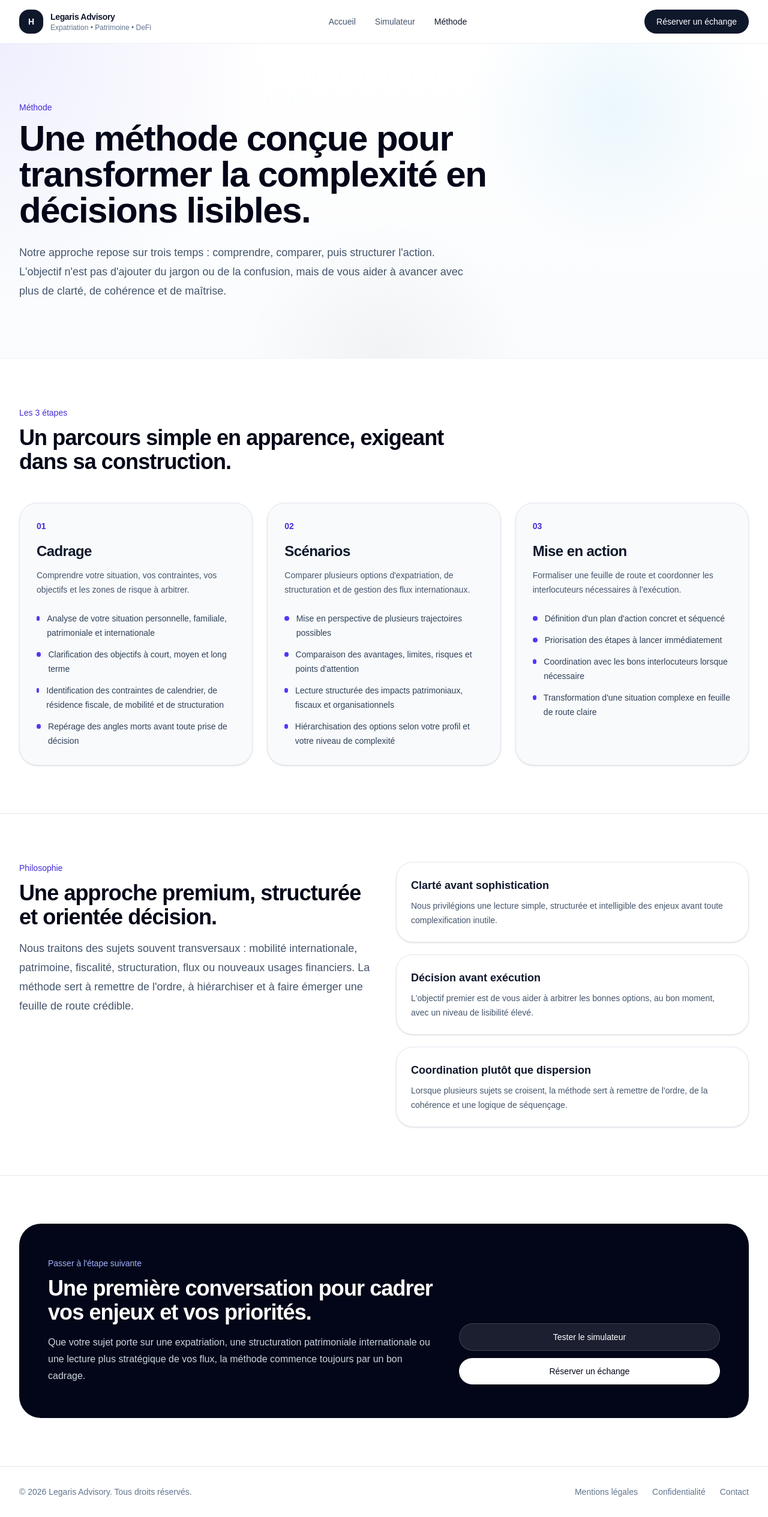
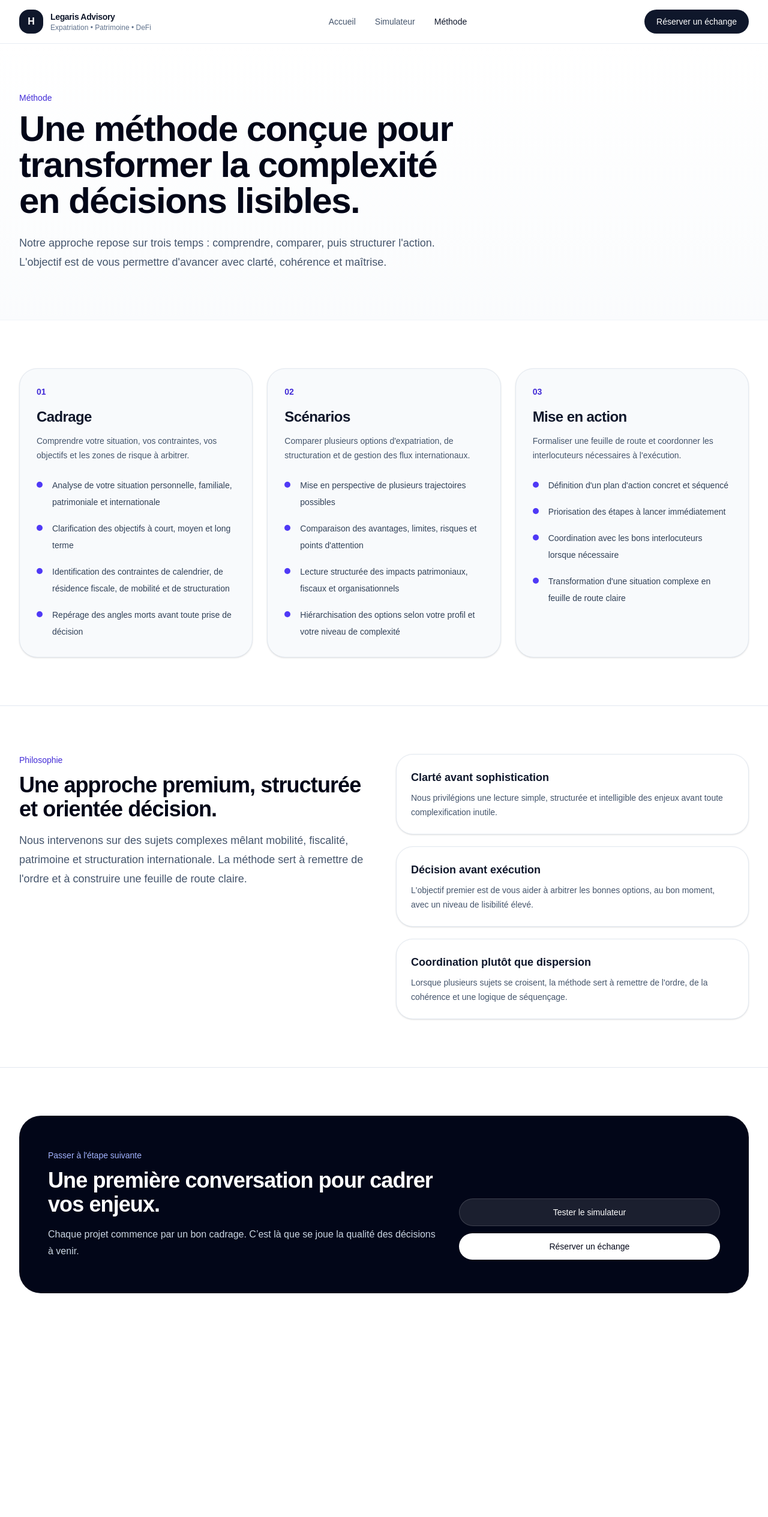
Before and after one commit to julien7paris/legaris-site, a Next.js app: page /methode in a window 1280 px wide. Shown: the whole page at 60% size. After the commit the page ends 2236 px from the top, so only its background shows below. Built offline with nearby package versions, Linux system fonts and the light colour scheme.

Commit message:
fix bullets landing

```diff
--- a/app/methode/page.tsx
+++ b/app/methode/page.tsx
@@ -3,7 +3,8 @@ export default function MethodePage() {
     {
       step: "01",
       title: "Cadrage",
-      intro: "Comprendre votre situation, vos contraintes, vos objectifs et les zones de risque à arbitrer.",
+      intro:
+        "Comprendre votre situation, vos contraintes, vos objectifs et les zones de risque à arbitrer.",
       details: [
         "Analyse de votre situation personnelle, familiale, patrimoniale et internationale",
         "Clarification des objectifs à court, moyen et long terme",
@@ -14,7 +15,8 @@ export default function MethodePage() {
     {
       step: "02",
       title: "Scénarios",
-      intro: "Comparer plusieurs options d'expatriation, de structuration et de gestion des flux internationaux.",
+      intro:
+        "Comparer plusieurs options d'expatriation, de structuration et de gestion des flux internationaux.",
       details: [
         "Mise en perspective de plusieurs trajectoires possibles",
         "Comparaison des avantages, limites, risques et points d'attention",
@@ -25,7 +27,8 @@ export default function MethodePage() {
     {
       step: "03",
       title: "Mise en action",
-      intro: "Formaliser une feuille de route et coordonner les interlocuteurs nécessaires à l'exécution.",
+      intro:
+        "Formaliser une feuille de route et coordonner les interlocuteurs nécessaires à l'exécution.",
       details: [
         "Définition d'un plan d'action concret et séquencé",
         "Priorisation des étapes à lancer immédiatement",
@@ -52,26 +55,35 @@ export default function MethodePage() {
 
   return (
     <div className="min-h-screen bg-white text-slate-900">
+      {/* HEADER */}
       <header className="sticky top-0 z-50 border-b border-slate-200/80 bg-white/85 backdrop-blur">
         <div className="mx-auto flex max-w-7xl items-center justify-between px-6 py-4 lg:px-8">
           <a href="/" className="flex items-center gap-3">
-            <div className="flex h-10 w-10 items-center justify-center rounded-2xl bg-slate-900 text-sm font-semibold text-white shadow-sm">
+            <div className="flex h-10 w-10 items-center justify-center rounded-2xl bg-slate-900 text-white font-semibold">
               H
             </div>
             <div>
               <p className="text-sm font-semibold tracking-tight">Legaris Advisory</p>
-              <p className="text-xs text-slate-500">Expatriation • Patrimoine • DeFi</p>
+              <p className="text-xs text-slate-500">
+                Expatriation • Patrimoine • DeFi
+              </p>
             </div>
           </a>
 
           <nav className="hidden items-center gap-8 md:flex">
-            <a href="/" className="text-sm text-slate-600 transition hover:text-slate-950">
+            <a href="/" className="text-sm text-slate-600 hover:text-slate-950">
               Accueil
             </a>
-            <a href="/simulateur" className="text-sm text-slate-600 transition hover:text-slate-950">
+            <a
+              href="/simulateur"
+              className="text-sm text-slate-600 hover:text-slate-950"
+            >
               Simulateur
             </a>
-            <a href="/methode" className="text-sm text-slate-900 transition hover:text-slate-950">
+            <a
+              href="/methode"
+              className="text-sm text-slate-900 font-medium"
+            >
               Méthode
             </a>
           </nav>
@@ -85,47 +97,53 @@ export default function MethodePage() {
         </div>
       </header>
 
+      {/* HERO */}
       <main>
-        <section className="relative overflow-hidden border-b border-slate-100 bg-[linear-gradient(to_bottom,white,rgba(248,250,252,0.7))]">
-          <div className="absolute inset-0 bg-[radial-gradient(circle_at_top_left,rgba(99,102,241,0.10),transparent_32%),radial-gradient(circle_at_80%_20%,rgba(14,165,233,0.08),transparent_22%),radial-gradient(circle_at_50%_100%,rgba(15,23,42,0.04),transparent_28%)]" />
-          <div className="relative mx-auto max-w-7xl px-6 py-20 lg:px-8 lg:py-24">
-            <div className="max-w-4xl">
+        <section className="border-b border-slate-100 bg-[linear-gradient(to_bottom,white,rgba(248,250,252,0.7))]">
+          <div className="mx-auto max-w-7xl px-6 py-20 lg:px-8">
+            <div className="max-w-3xl">
               <p className="text-sm font-medium text-indigo-700">Méthode</p>
+
               <h1 className="mt-3 text-5xl font-semibold tracking-tight text-slate-950 sm:text-6xl">
                 Une méthode conçue pour transformer la complexité en décisions lisibles.
               </h1>
-              <p className="mt-6 max-w-3xl text-lg leading-8 text-slate-600">
-                Notre approche repose sur trois temps : comprendre, comparer, puis structurer
-                l'action. L'objectif n'est pas d'ajouter du jargon ou de la confusion, mais de
-                vous aider à avancer avec plus de clarté, de cohérence et de maîtrise.
+
+              <p className="mt-6 text-lg leading-8 text-slate-600">
+                Notre approche repose sur trois temps : comprendre, comparer,
+                puis structurer l'action. L'objectif est de vous permettre
+                d'avancer avec clarté, cohérence et maîtrise.
               </p>
             </div>
           </div>
         </section>
 
+        {/* STEPS */}
         <section className="mx-auto max-w-7xl px-6 py-20 lg:px-8">
-          <div className="max-w-3xl">
-            <p className="text-sm font-medium text-indigo-700">Les 3 étapes</p>
-            <h2 className="mt-3 text-3xl font-semibold tracking-tight text-slate-950 sm:text-4xl">
-              Un parcours simple en apparence, exigeant dans sa construction.
-            </h2>
-          </div>
-
-          <div className="mt-12 grid gap-6 lg:grid-cols-3">
+          <div className="grid gap-6 lg:grid-cols-3">
             {steps.map((item) => (
               <div
                 key={item.step}
                 className="rounded-[30px] border border-slate-200 bg-slate-50 p-7 shadow-sm"
               >
-                <div className="text-sm font-semibold text-indigo-700">{item.step}</div>
-                <h3 className="mt-4 text-2xl font-semibold tracking-tight">{item.title}</h3>
-                <p className="mt-3 text-sm leading-6 text-slate-600">{item.intro}</p>
+                <div className="text-sm font-semibold text-indigo-700">
+                  {item.step}
+                </div>
 
-                <div className="mt-6 space-y-3">
+                <h3 className="mt-4 text-2xl font-semibold tracking-tight">
+                  {item.title}
+                </h3>
+
+                <p className="mt-3 text-sm leading-6 text-slate-600">
+                  {item.intro}
+                </p>
+
+                <div className="mt-6 space-y-4">
                   {item.details.map((detail) => (
-                    <div key={detail} className="flex items-start gap-3">
-                      <div className="mt-2 h-2 w-2 rounded-full bg-indigo-600" />
-                      <p className="text-sm leading-6 text-slate-700">{detail}</p>
+                    <div key={detail} className="flex items-start gap-4">
+                      <div className="mt-2 h-2.5 w-2.5 shrink-0 rounded-full bg-indigo-600" />
+                      <p className="text-sm leading-7 text-slate-700">
+                        {detail}
+                      </p>
                     </div>
                   ))}
                 </div>
@@ -134,19 +152,24 @@ export default function MethodePage() {
           </div>
         </section>
 
+        {/* PRINCIPES */}
         <section className="border-y border-slate-200 bg-white">
           <div className="mx-auto max-w-7xl px-6 py-20 lg:px-8">
             <div className="grid gap-10 lg:grid-cols-[1fr_1fr]">
               <div>
-                <p className="text-sm font-medium text-indigo-700">Philosophie</p>
+                <p className="text-sm font-medium text-indigo-700">
+                  Philosophie
+                </p>
+
                 <h2 className="mt-3 text-3xl font-semibold tracking-tight text-slate-950 sm:text-4xl">
                   Une approche premium, structurée et orientée décision.
                 </h2>
+
                 <p className="mt-4 text-lg leading-8 text-slate-600">
-                  Nous traitons des sujets souvent transversaux : mobilité internationale,
-                  patrimoine, fiscalité, structuration, flux ou nouveaux usages financiers.
-                  La méthode sert à remettre de l'ordre, à hiérarchiser et à faire émerger une
-                  feuille de route crédible.
+                  Nous intervenons sur des sujets complexes mêlant mobilité,
+                  fiscalité, patrimoine et structuration internationale.
+                  La méthode sert à remettre de l'ordre et à construire une
+                  feuille de route claire.
                 </p>
               </div>
 
@@ -157,7 +180,9 @@ export default function MethodePage() {
                     className="rounded-[28px] border border-slate-200 bg-white p-6 shadow-sm"
                   >
                     <h3 className="text-lg font-semibold">{item.title}</h3>
-                    <p className="mt-2 text-sm leading-6 text-slate-600">{item.text}</p>
+                    <p className="mt-2 text-sm leading-6 text-slate-600">
+                      {item.text}
+                    </p>
                   </div>
                 ))}
               </div>
@@ -165,28 +190,33 @@ export default function MethodePage() {
           </div>
         </section>
 
+        {/* CTA */}
         <section className="mx-auto max-w-7xl px-6 py-20 lg:px-8">
           <div className="rounded-[36px] bg-slate-950 px-8 py-12 text-white sm:px-12 sm:py-14">
             <div className="grid gap-8 lg:grid-cols-[1.2fr_0.8fr] lg:items-end">
               <div>
-                <p className="text-sm font-medium text-indigo-300">Passer à l'étape suivante</p>
+                <p className="text-sm font-medium text-indigo-300">
+                  Passer à l'étape suivante
+                </p>
+
                 <h2 className="mt-3 text-3xl font-semibold tracking-tight sm:text-4xl">
-                  Une première conversation pour cadrer vos enjeux et vos priorités.
+                  Une première conversation pour cadrer vos enjeux.
                 </h2>
-                <p className="mt-4 max-w-2xl text-base leading-7 text-slate-300">
-                  Que votre sujet porte sur une expatriation, une structuration patrimoniale
-                  internationale ou une lecture plus stratégique de vos flux, la méthode commence
-                  toujours par un bon cadrage.
+
+                <p className="mt-4 text-base leading-7 text-slate-300">
+                  Chaque projet commence par un bon cadrage. C’est là que se
+                  joue la qualité des décisions à venir.
                 </p>
               </div>
 
-              <div className="flex flex-col gap-3 sm:flex-row lg:flex-col">
+              <div className="flex flex-col gap-3">
                 <a
                   href="/simulateur"
                   className="rounded-full border border-white/15 bg-white/10 px-6 py-3 text-center text-sm font-medium text-white transition hover:bg-white/15"
                 >
                   Tester le simulateur
                 </a>
+
                 <a
                   href="/#contact"
                   className="rounded-full bg-white px-6 py-3 text-center text-sm font-medium text-slate-950 transition hover:-translate-y-0.5 hover:shadow-lg"
@@ -198,17 +228,6 @@ export default function MethodePage() {
           </div>
         </section>
       </main>
-
-      <footer className="border-t border-slate-200 bg-white">
-        <div className="mx-auto flex max-w-7xl flex-col gap-4 px-6 py-8 text-sm text-slate-500 md:flex-row md:items-center md:justify-between lg:px-8">
-          <p>© 2026 Legaris Advisory. Tous droits réservés.</p>
-          <div className="flex gap-6">
-            <a href="#" className="hover:text-slate-800">Mentions légales</a>
-            <a href="#" className="hover:text-slate-800">Confidentialité</a>
-            <a href="/#contact" className="hover:text-slate-800">Contact</a>
-          </div>
-        </div>
-      </footer>
     </div>
   );
 }
```
Also changed, not shown: app/page.tsx (+4 -4 lines).
